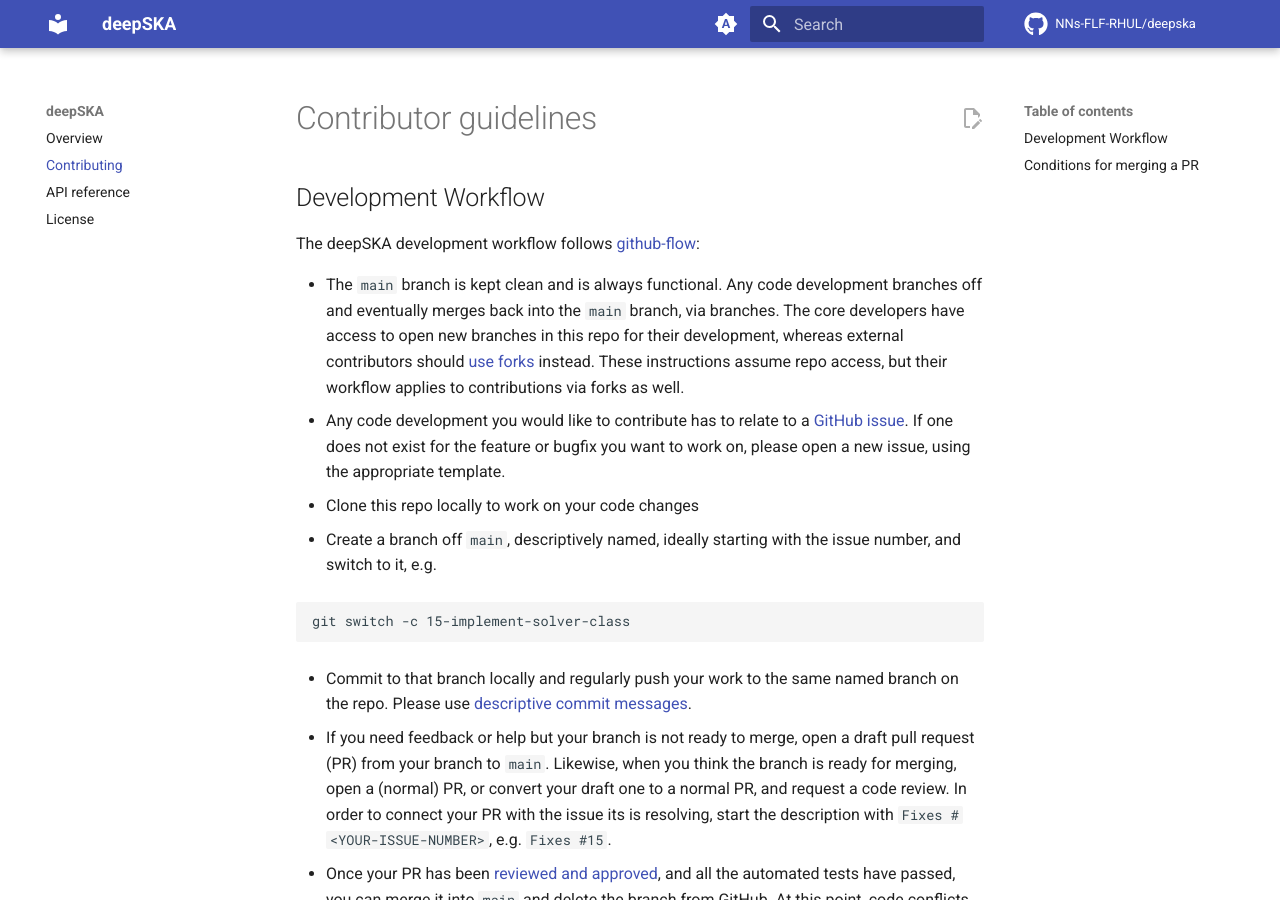
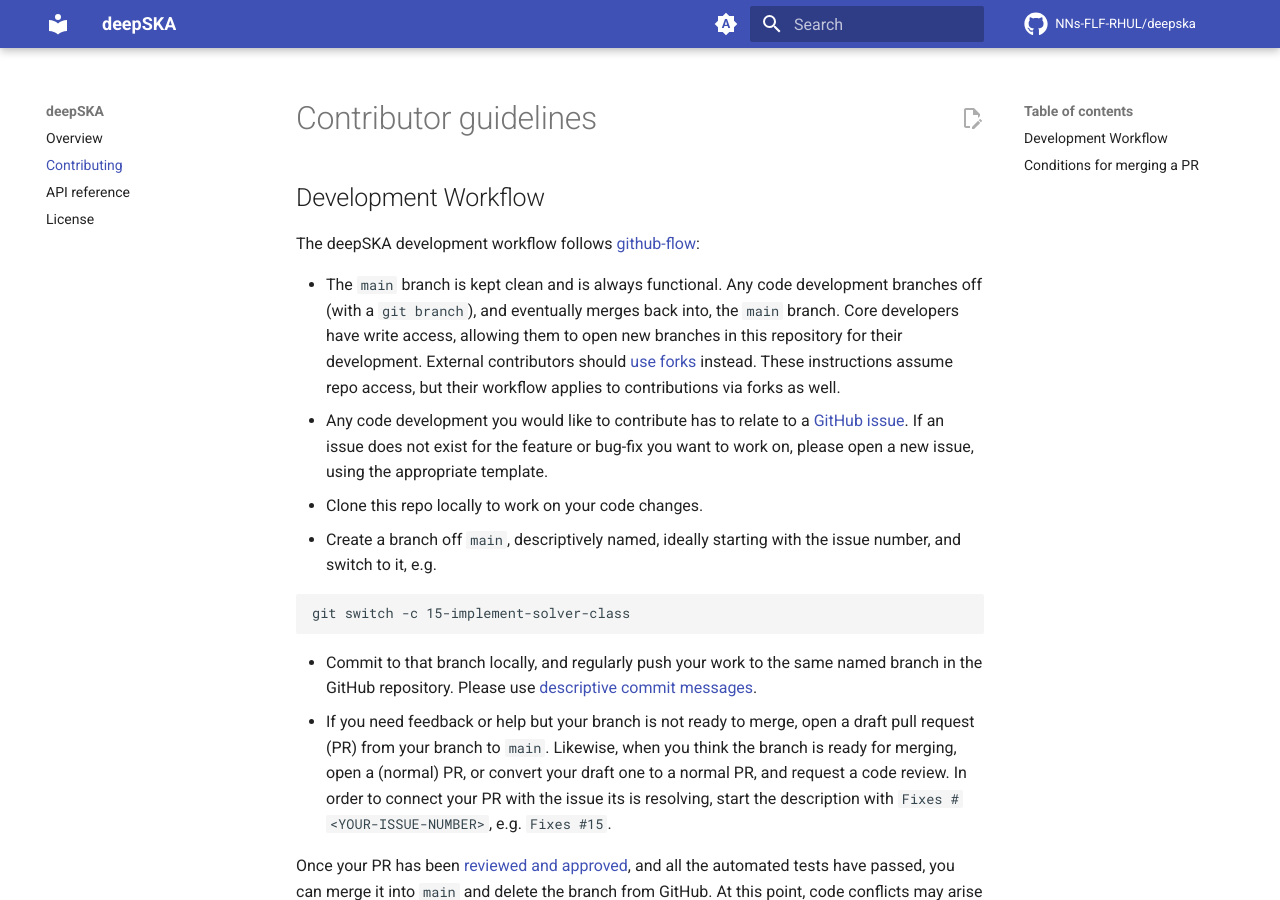
Before and after one commit to NSs-FLF-RHUL/deepSKA, an MkDocs documentation site: the page built from docs/CONTRIBUTING.md, in a window 1280 px wide and 900 px high. Built offline with MkDocs 1.6.1 and Material for MkDocs 9.7.7, drawn with Linux system fonts in a browser that asks for light colours; comment, search, counter and statistics services are not loaded.

Commit message:
Apply suggestions from code review
Co-authored-by: Will Graham <32364977+willGraham01@users.noreply.github.com>

````diff
--- a/docs/CONTRIBUTING.md
+++ b/docs/CONTRIBUTING.md
@@ -5,13 +5,13 @@
 The deepSKA development workflow follows [github-flow](https://scottchacon.com/2011/08/31/github-flow):
 
 - The `main` branch is kept clean and is always functional.
-  Any code development branches off and eventually merges back into the `main` branch, via branches.
-  The core developers have access to open new branches in this repo for their development, whereas external contributors should [use forks](https://docs.github.com/en/get-started/exploring-projects-on-github/contributing-to-a-project) instead.
+  Any code development branches off (with a `git branch`), and eventually merges back into, the `main` branch.
+  Core developers have write access, allowing them to open new branches in this repository for their development.
+  External contributors should [use forks](https://docs.github.com/en/get-started/exploring-projects-on-github/contributing-to-a-project) instead.
   These instructions assume repo access, but their workflow applies to contributions via forks as well.
 - Any code development you would like to contribute has to relate to a [GitHub issue](https://github.com/NSs-FLF-RHUL/deepSKA/issues).
-  If one does not exist for the feature or bugfix you want to work on, please open a new issue, using the appropriate template.
-- Clone this repo locally to work on your code changes
-
+  If an issue does not exist for the feature or bug-fix you want to work on, please open a new issue, using the appropriate template.
+- Clone this repo locally to work on your code changes.
 - Create a branch off `main`, descriptively named, ideally starting with the issue number, and switch to it, e.g.
 
 ```bash
@@ -20,20 +20,19 @@ git switch -c 15-implement-solver-class
 
 <!-- **Now that you are ready to code, please read the [developers intro](developerIntroduction.md) and [coding standard](codingStandard.md)!** -->
 
-- Commit to that branch locally and regularly push your work to the same named branch on the repo.
+- Commit to that branch locally, and regularly push your work to the same named branch in the GitHub repository.
   Please use [descriptive commit messages](https://chris.beams.io/git-commit).
-
 - If you need feedback or help but your branch is not ready to merge, open a draft pull request (PR) from your branch to `main`.
   Likewise, when you think the branch is ready for merging, open a (normal) PR, or convert your draft one to a normal PR, and request a code review.
   In order to connect your PR with the issue its is resolving, start the description with `Fixes #<YOUR-ISSUE-NUMBER>`, e.g. `Fixes #15`.
 
-- Once your PR has been [reviewed and approved](#conditions-for-merging-a-pr), and all the automated tests have passed, you can merge it into `main` and delete the branch from GitHub.
-  At this point, code conflicts may arise if others have merged their PRs into `main` in the meantime.
-  You can resolve those while merging, or preemt them by bringing your branch up to date with `main` before attempting a merge.
-  Note for experienced git users: if you want to bring your branch up to date with `main`, `git rebase` should be avoided if multiple people might be contributing to a branch (use `git merge` instead).
-  We use [squash merges](https://docs.github.com/en/pull-requests/collaborating-with-pull-requests/incorporating-changes-from-a-pull-request/about-pull-request-merges#squash-and-merge-your-commits), but your individual commits will still be accessible on GitHub in the (now closed) PR.
+Once your PR has been [reviewed and approved](#conditions-for-merging-a-pr), and all the automated tests have passed, you can merge it into `main` and delete the branch from GitHub.
+At this point, code conflicts may arise if others have merged their PRs into `main` in the meantime.
+You can resolve those while merging, or preemt them by bringing your branch up to date with `main` before attempting a merge.
+Note for experienced git users: if you want to bring your branch up to date with `main`, `git rebase` should be avoided if multiple people might be contributing to a branch (use `git merge` instead).
+We use [squash merges](https://docs.github.com/en/pull-requests/collaborating-with-pull-requests/incorporating-changes-from-a-pull-request/about-pull-request-merges#squash-and-merge-your-commits), but your individual commits will still be accessible on GitHub in the (now closed) PR.
 
-- Remember to bring your local copy of the repo up to date before creating a new branch for your next development task.
+Remember to bring your local copy of the repo up to date before creating a new branch for your next development task.
 
 ```bash
 git checkout main
````
